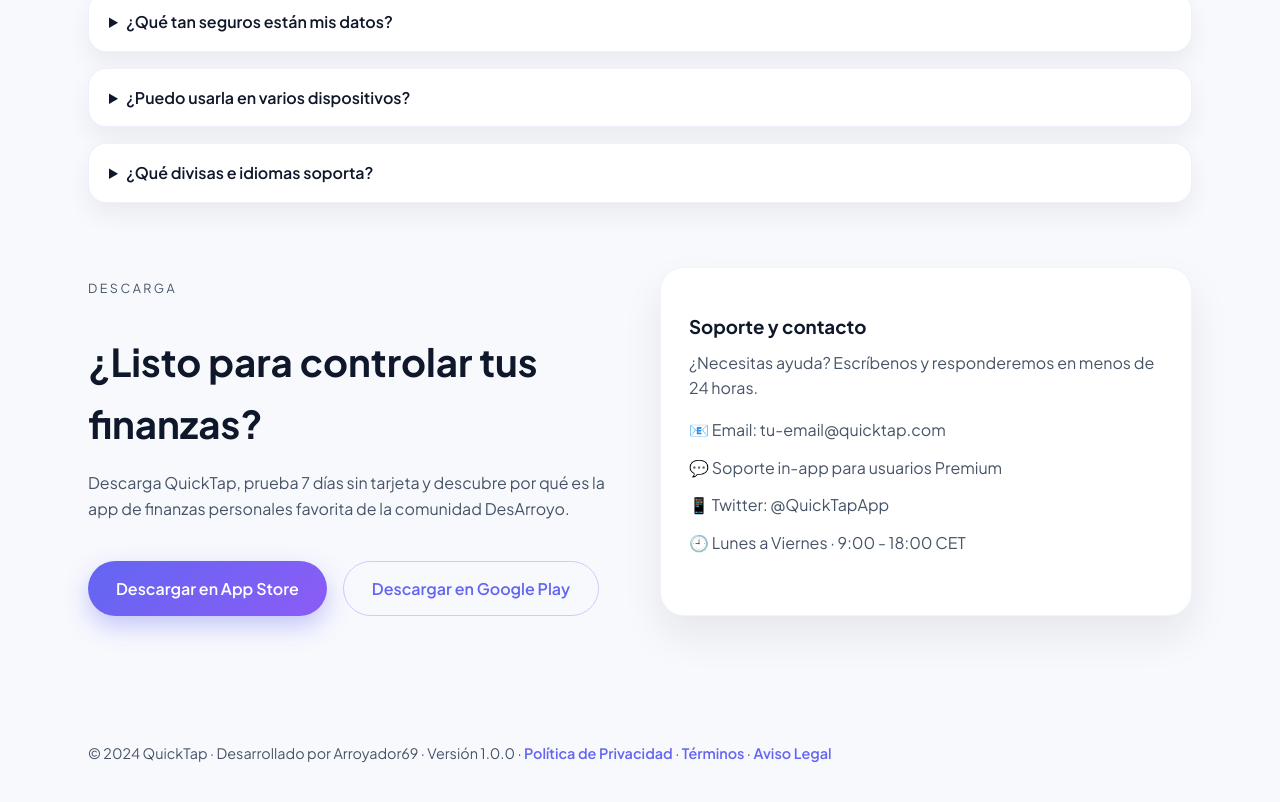
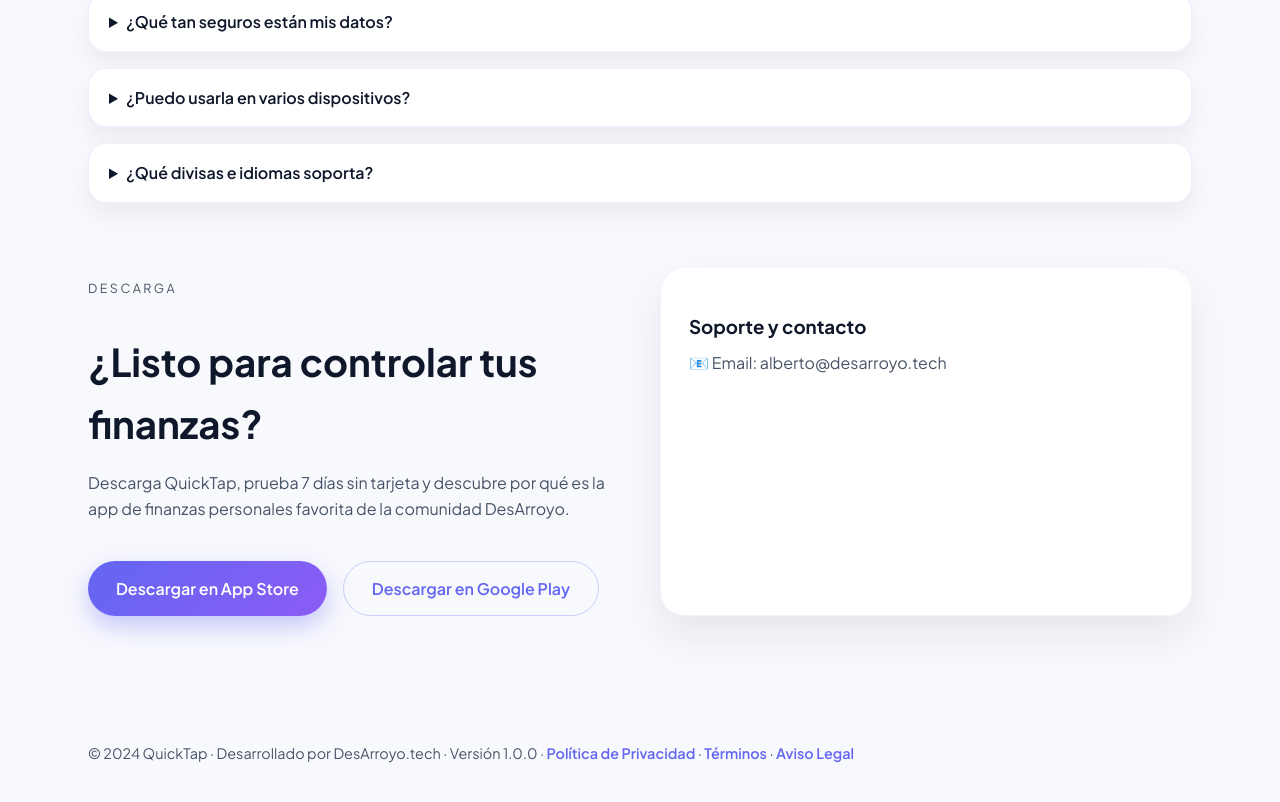
Before and after one commit to Arroyador69/desarroyo-form, a website: page QuickTap-es/index.html in a window 1280 px wide. Shown: the part 4137-4939 px from the top of the page. Drawn offline with Linux system fonts and the light colour scheme.

Commit message:
Update contact email and footer branding

```diff
--- a/QuickTap-es/index.html
+++ b/QuickTap-es/index.html
@@ -813,19 +813,13 @@
         </div>
         <div class="card">
           <h3>Soporte y contacto</h3>
-          <p style="margin-bottom: 1rem;">
-            ¿Necesitas ayuda? Escríbenos y responderemos en menos de 24 horas.
-          </p>
-          <p>📧 Email: <a href="mailto:tu-email@quicktap.com">tu-email@quicktap.com</a></p>
-          <p>💬 Soporte in-app para usuarios Premium</p>
-          <p>📱 Twitter: <a href="https://twitter.com/QuickTapApp" target="_blank">@QuickTapApp</a></p>
-          <p>🕘 Lunes a Viernes · 9:00 - 18:00 CET</p>
+          <p>📧 Email: <a href="mailto:alberto@desarroyo.tech">alberto@desarroyo.tech</a></p>
         </div>
       </section>
 
       <footer>
         <p>
-          © 2024 QuickTap · Desarrollado por Arroyador69 · Versión 1.0.0 ·
+          © 2024 QuickTap · Desarrollado por DesArroyo.tech · Versión 1.0.0 ·
           <a href="#">Política de Privacidad</a> · <a href="#">Términos</a> ·
           <a href="#">Aviso Legal</a>
         </p>
```
Also changed, not shown: QuickTap-en/index.html (+2 -8 lines).
